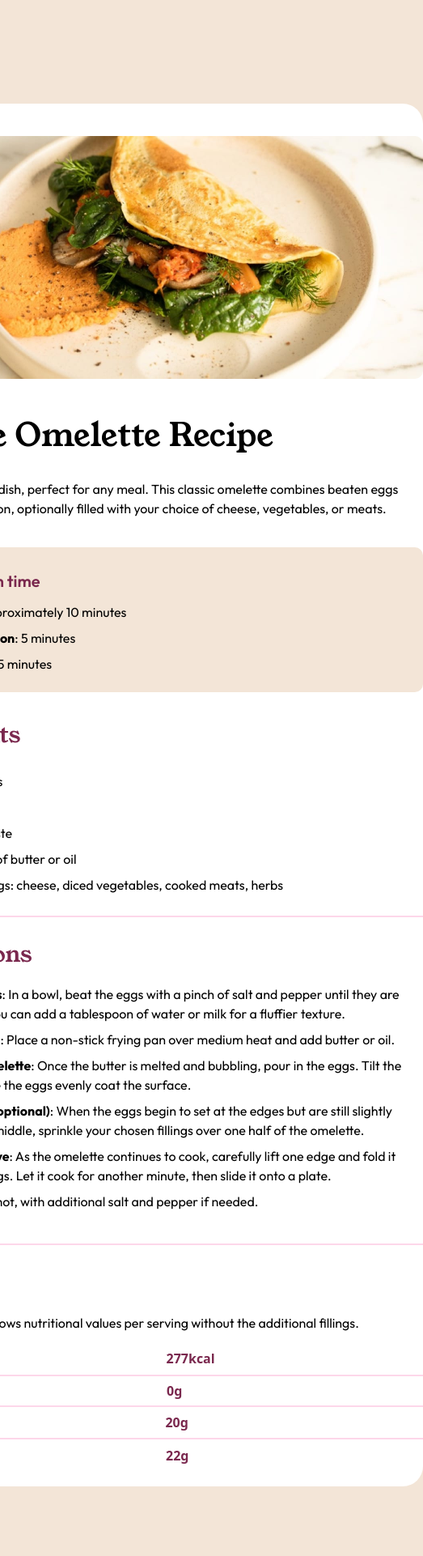
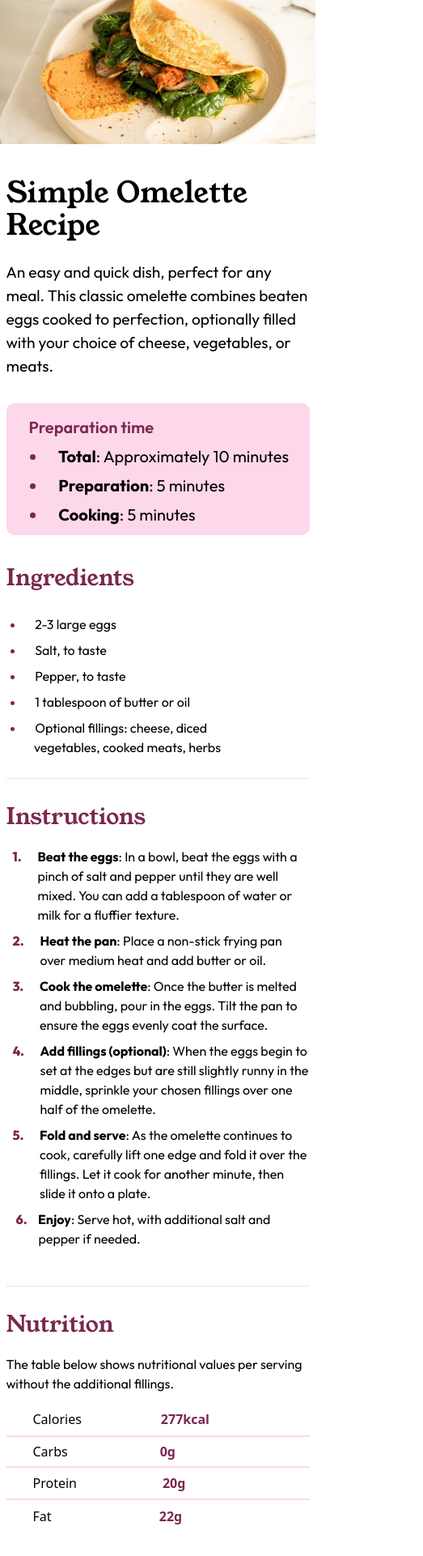
Before and after one commit to Airton-Sales/recipe-page-main, a plain HTML site: page index.html in a window 390 px wide. Shown: the whole page at 81% size, 523 px wide, since content can reach past the window. After the commit the page ends 1889 px from the top, so only its background shows below. Drawn offline with nearby package versions, Linux system fonts and the light colour scheme.

Commit message:
add a versão Mobile

```diff
--- a/index.html
+++ b/index.html
@@ -8,82 +8,81 @@
   <script src="https://cdn.tailwindcss.com"></script>
   <title>Frontend Mentor | Recipe page</title>
 </head>
-<body class="bg-[#F3E5D7] h-screen">
-  <main class="flex justify-center">
-    <div class="w-[736px] h-[1708px] rounded-[25px] bg-white mt-32 mb-32 flex flex-col items-center">
-      <img class="w-[656px] h-[300px] mt-10 rounded-[10px]" src="assets/images/image-omelette.jpeg"
+<body class="lg:bg-[#F3E5D7] h-screen">
+  <main class="flex justify-center overflow-x-hidden ">
+    <div class="w-[410px] h-[1889px] lg:w-[736px] lg:h-[1708px] lg:rounded-[25px] bg-white lg:mt-32 lg:mb-32 flex flex-col items-center">
+      <img class="lg:w-[656px] lg:h-[300px] lg:mt-10 lg:rounded-[10px]" src="assets/images/image-omelette.jpeg"
         alt="imagem de uma omelete">
-      <section class="w-[656px] h-[112px]">
-        <h1 class="mt-10 text-[2.5rem]">Simple Omelette Recipe</h1>
-        <p class="mt-6">An easy and quick dish, perfect for any meal. This classic omelette combines beaten eggs cooked
-          to perfection,
-          optionally filled with your choice of cheese, vegetables, or meats.</p>
+      <section class="w-[375px] lg:w-[656px] lg:h-[112px]">
+        <h1 class="text-4xl mt-10 lg:mt-10 lg:text-[2.5rem]">Simple Omelette Recipe</h1>
+        <p class="mt-6 text-[1.20rem] lg:text-base">An easy and quick dish, perfect for any meal. This classic omelette combines beaten eggs cooked to perfection, optionally filled with your choice of cheese, vegetables, or meats.</p>
       </section>
-      <section class="w-[656px] h-[180px] bg-[#F3E5D7] mt-24 rounded-[10px]">
-        <p class="mt-7 ml-7 text-[#7A284E] font-semibold text-xl">Preparation time</p>
-        <ul class="mt-3 ml-[3.1rem] list-disc text-[#7A284E]">
+      <section class="w-[375px] h-[196px] mt-8 lg:w-[656px] lg:h-[180px] lg:bg-[#F3E5D7] bg-[#fdd7ea] lg:mt-24 rounded-[10px]">
+        <p class="mt-4 last:mt-7 ml-7 text-[#7A284E] font-semibold text-xl">Preparation time</p>
+        <ul class="mt-2 lg:mt-3 ml-[3.1rem] list-disc text-[#7A284E] lg:text-base text-xl">
           <li><span><strong>&nbsp &nbsp Total</strong>: Approximately 10 minutes</span></li>
           <li class="mt-2"><span><strong>&nbsp &nbsp Preparation</strong>: 5 minutes</span></li>
           <li class="mt-2"><span><strong>&nbsp &nbsp Cooking</strong>: 5 minutes</span></li>
         </ul>
       </section>
-      <section class="w-[656px] h-[204px] mt-8">
+      <section class="w-[375px] h-[228px] lg:w-[656px] lg:h-[204px] mt-8">
         <h2 class="text-[1.75rem] text-[#7A284E]">Ingredients</h2>
         <ul class="list-disc text-[#7A284E] mt-6 ml-[1.4rem]">
           <li><span class="text-black">&nbsp &nbsp 2-3 large eggs</span></li>
           <li class="mt-2"><span>&nbsp &nbsp Salt, to taste</span></li>
           <li class="mt-2"><span>&nbsp &nbsp Pepper, to taste</span></li>
           <li class="mt-2"><span>&nbsp &nbsp 1 tablespoon of butter or oil</span></li>
-          <li class="mt-2"><span>&nbsp &nbsp Optional fillings: cheese, diced vegetables, cooked meats, herbs</span>
+          <li class="mt-2"><span>&nbsp &nbsp Optional fillings: cheese, diced <br class="lg:hidden"> <span class="ml-3 lg:ml-0">vegetables, cooked meats, herbs</span></span>
           </li>
         </ul>
       </section>
-      <div class="w-[656px] h-[2px] bg-[#fdd7ea] mt-10 mb-8"></div>
-      <section class="w-[656px] h-[332px]">
+      <div class="w-[375px] lg:w-[656px] h-[2px] bg-[#fdd7ea] mt-10 mb-8"></div>
+      <section class="w-[375px] h-[668px] lg:w-[656px] lg:h-[332px]">
         <h2 class="text-[1.75rem] text-[#7A284E] mt-[-0.4rem]">Instructions</h2>
         <ul class="mt-4 ml-2">
           <li class="flex"><span class="text-[#7A284E] font-extrabold">1.</span>&nbsp &nbsp <span
-              class="w-[616px] ml-[0.4rem]"><strong>Beat the eggs</strong>: In a bowl, beat the eggs with a pinch of
+              class="ml-[0.90rem] w-[616px] lg:ml-[0.4rem]"><strong>Beat the eggs</strong>: In a bowl, beat the eggs with a pinch of
               salt and pepper until they are well mixed. You can add a tablespoon of water or milk for a fluffier
               texture.</span></li>
           <li class="mt-2 flex"><span class="text-[#7A284E] font-extrabold">2.</span>&nbsp &nbsp <span
-              class="w-[616px] ml-[0.4rem]"><strong>Heat the pan</strong>: Place a non-stick frying pan over medium heat
+              class="ml-[0.90rem] w-[616px] lg:ml-[0.4rem]"><strong>Heat the pan</strong>: Place a non-stick frying pan over medium heat
               and add butter or oil.</span></li>
           <li class="mt-2 flex"><span class="text-[#7A284E] font-extrabold">3.</span>&nbsp &nbsp <span
-              class="w-[616px] ml-[0.4rem]"><strong>Cook the omelette</strong>: Once the butter is melted and bubbling,
+              class="ml-[0.90rem] w-[616px] lg:ml-[0.4rem]"><strong>Cook the omelette</strong>: Once the butter is melted and bubbling,
               pour in the eggs. Tilt the pan to ensure the eggs evenly coat the surface.</span></li>
           <li class="mt-2 flex"><span class="text-[#7A284E] font-extrabold">4.</span>&nbsp &nbsp <span
-              class="w-[616px] ml-[0.4rem]"><strong>Add fillings (optional)</strong>: When the eggs begin to set at the
+              class="ml-[0.90rem] w-[616px] lg:ml-[0.4rem]"><strong>Add fillings (optional)</strong>: When the eggs begin to set at the
               edges but are still slightly runny in the middle, sprinkle your chosen fillings over one half of the
               omelette.</span></li>
           <li class="mt-2 flex"><span class="text-[#7A284E] font-extrabold">5.</span>&nbsp &nbsp <span
-              class="w-[616px] ml-[0.4rem] "><strong>Fold and serve</strong>: As the omelette continues to cook,
+              class="ml-[0.90rem] w-[616px] lg:ml-[0.4rem]"><strong>Fold and serve</strong>: As the omelette continues to cook,
               carefully lift one edge and fold it over the fillings. Let it cook for another minute, then slide it onto
               a plate.</span></li>
-          <li class="mt-2"><span class="text-[#7A284E] font-extrabold">6.</span>&nbsp &nbsp <strong>Enjoy</strong>:
-            Serve hot, with additional salt and pepper if needed.</li>
+          <li class="mt-2"><span class="text-[#7A284E] font-extrabold ml-1">6.</span>&nbsp &nbsp <strong>Enjoy</strong>:
+            Serve hot, with additional salt and <span class="ml-8 lg:ml-0">pepper if needed.</span></li>
         </ul>
       </section>
-      <div class="w-[656px] h-[2px] bg-[#fdd7ea] mt-10 mb-8"></div>
-      <section class="w-[656px] h-[268px] flex flex-col">
+      <div class="w-[375px] lg:w-[656px] h-[2px] bg-[#fdd7ea] mt-10 mb-8"></div>
+
+      <section class="w-[375px] h-[292px] lg:w-[656px] lg:h-[268px] flex flex-col">
         <h2 class="text-[1.75rem] text-[#7A284E] mt-[-0.4rem]">Nutrition</h2>
         <p class="mt-4">The table below shows nutritional values per serving without the additional fillings.</p>
-        <table class="w-[656px] h-[168px] flex flex-col">
+        <table class="w-[375px] h-[168px] lg:w-[656px] lg:h-[168px] flex flex-col">
           <tr class="w-[656px] h-10 items-center flex mt-3">
             <th class="ml-8 font-normal">Calories</th>
-            <th class="ml-[15.2rem] text-[#7A284E]">277kcal</th>
+            <th class="ml-[6rem] lg:ml-[15.2rem] text-[#7A284E]">277kcal</th>
           </tr>
-          <tr class="w-[656px] h-10 flex items-center border-y-2 border-[#fdd7ea]">
+          <tr class="w-[375px] lg:w-[656px] h-10 flex items-center border-y-2 border-[#fdd7ea]">
             <th class="ml-8 font-normal">Carbs</th>
-            <th class="ml-[16.3rem] text-[#7A284E]">0g</th>
+            <th class="ml-[7rem] lg:ml-[16.3rem] text-[#7A284E]">0g</th>
           </tr>
-          <tr class="w-[656px] h-10 flex items-center border-b-2 border-[#fdd7ea]">
+          <tr class="w-[375px] lg:w-[656px] h-10 flex items-center border-b-2 border-[#fdd7ea]">
             <th class="ml-8 font-normal">Protein</th>
-            <th class="ml-[15.5rem] text-[#7A284E]">20g</th>
+            <th class="ml-[6.5rem] lg:ml-[15.5rem] text-[#7A284E]">20g</th>
           </tr>
           <tr class="w-[656px] h-10 flex items-center">
             <th class="ml-8 font-normal">Fat</th>
-            <th class="ml-[17.5rem] text-[#7A284E]">22g</th>
+            <th class="ml-[8.2rem] lg:ml-[17.5rem] text-[#7A284E]">22g</th>
           </tr>
         </table>
       </section>
```
